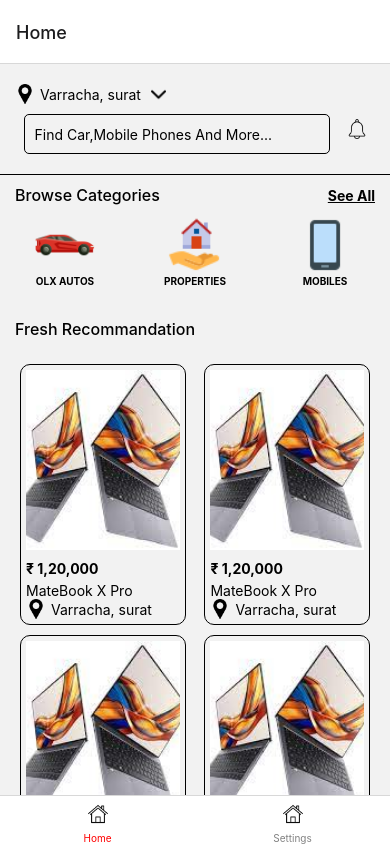
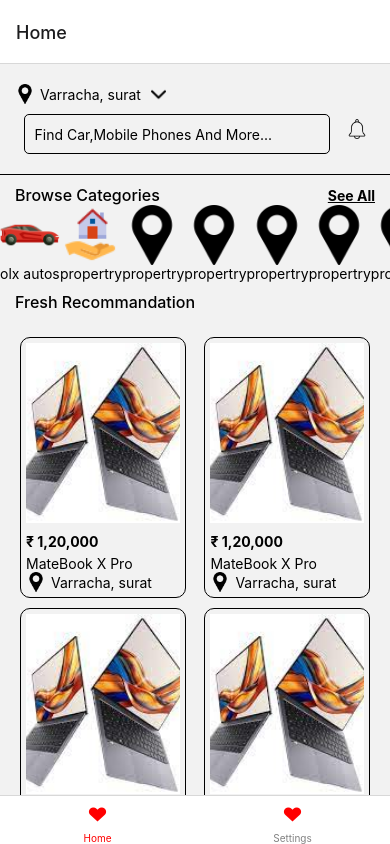
Before and after one commit to dbladva/FirstRN, a React Native app: screen /Home in a window 390 px wide. Built offline with nearby package versions, Linux system fonts and the light colour scheme.

Commit message:
olx  app
icons

```diff
--- a/App.js
+++ b/App.js
@@ -6,7 +6,8 @@
 import { createBottomTabNavigator } from '@react-navigation/bottom-tabs';
 import SettingScreen from './src/component/OLX/Setting/SettingScreen'
 import Icon from 'react-native-ionicons'
-import Detail from './src/component/OLX/Home/Detail/Detail';
+import MaterialIcons from 'react-native-vector-icons/MaterialIcons'
+import Entypo from 'react-native-vector-icons/Entypo'
 
 
 
@@ -43,7 +44,9 @@
             }
 
             // You can return any component that you like here!
-            return  <Image style={{height: 20, width: 20,tintColor: 'black'}} source={require('./src/component/OLX/Home/images/house.png')} />;
+            // return  <Image style={{height: 20, width: 20,tintColor: 'black'}} source={require('./src/component/OLX/Home/images/house.png')} />;
+            return  <Entypo  size={20}  color='red' name='heart' />
+
           },
           tabBarActiveTintColor: 'red',
           tabBarInactiveTintColor: 'gray',
@@ -52,6 +55,7 @@
 
         <Tab.Screen name="Home" component={HomeScreen} />
         <Tab.Screen name="Settings" component={SettingScreen} />
+
       </Tab.Navigator>
 
     </NavigationContainer>
--- a/src/component/OLX/Home/HomeScreen.js
+++ b/src/component/OLX/Home/HomeScreen.js
@@ -8,10 +8,30 @@
   Button,
   ScrollView,
   SafeAreaView,
+  FlatList
 } from 'react-native';
 import React from 'react';
 
+const categoryData = [
+  {id: 1 , image: require('../Home/images/cars.png') , title: 'olx autos'},
+   {id: 2 , image: require('../Home/images/properties.png') , title: 'propertry'},
+   {id: 2 , image: require('../Home/images/location.png') , title: 'propertry'},
+   {id: 2 , image: require('../Home/images/location.png') , title: 'propertry'},
+   {id: 2 , image: require('../Home/images/location.png') , title: 'propertry'},
+   {id: 2 , image: require('../Home/images/location.png') , title: 'propertry'},
+   {id: 2 , image: require('../Home/images/location.png') , title: 'propertry'},
+   {id: 2 , image: require('../Home/images/location.png') , title: 'propertry'},
+   {id: 2 , image: require('../Home/images/location.png') , title: 'propertry'},
+]
+
 export default function HomeScreen({navigation}) {
+
+  const renderdata = ({item}) => (
+    <View>
+      <Image style={styles.carsLogo} source={item.image}/>
+      <Text>{item.title}</Text>
+    </View>
+  )
   return (
     <SafeAreaView>
       <View style={styles.container}>
@@ -56,8 +76,19 @@
           </View>
 
           <View style={styles.recomandedItem}>
-            <ScrollView horizontal={true}>
-              <View style={styles.olxAutos}>
+            <View>
+
+              <FlatList
+              data={categoryData}
+              renderItem={renderdata}
+              keyExtractor={item => item.id}
+              horizontal={true}
+            showsHorizontalScrollIndicator={false}
+              />
+
+            </View>
+            {/* <ScrollView horizontal={true}> */}
+              {/* <View style={styles.olxAutos}>
                 <TouchableOpacity>
                   <Image
                     style={styles.carsLogo}
@@ -171,8 +202,8 @@
                   />
                   <Text style={styles.CategoryTitle}>services</Text>
                 </TouchableOpacity>
-              </View>
-            </ScrollView>
+              </View> */}
+            {/* </ScrollView> */}
           </View>
 
           {/* Category */}
```
Also changed, not shown: 19 other files (tests, documents, lock files or other folders).
